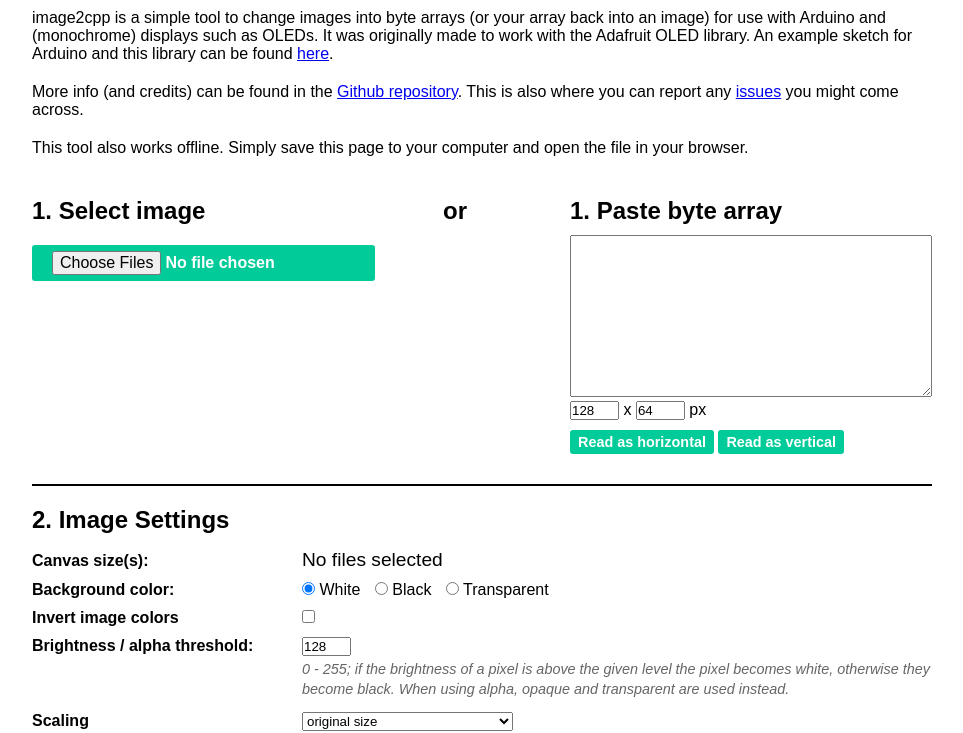
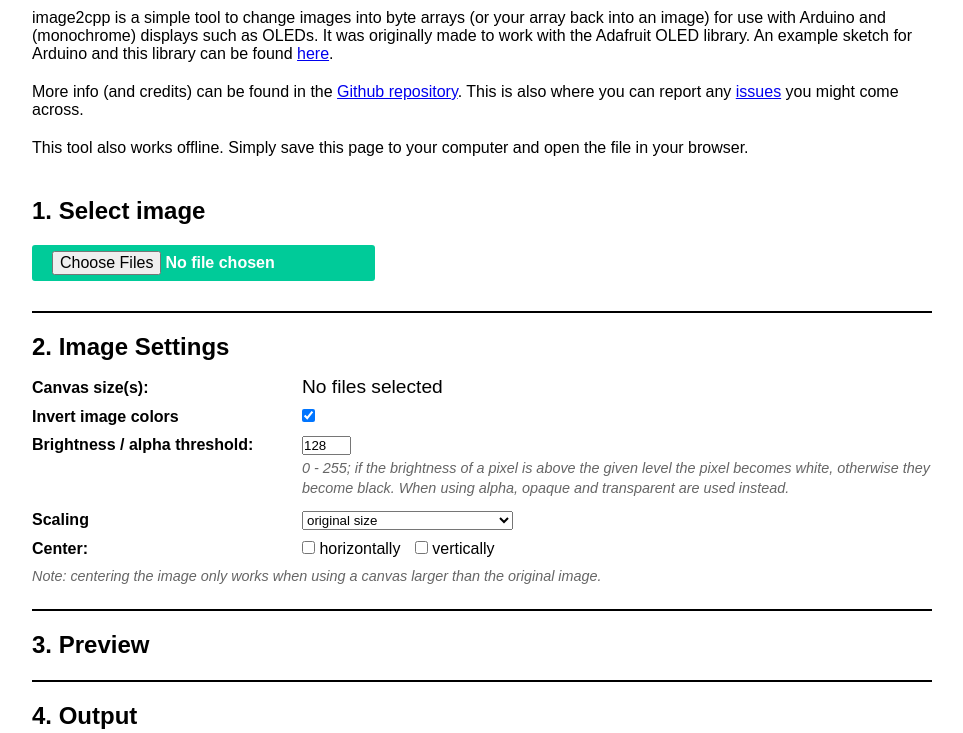
Before and after one commit to tratzla/tratzla.github.io, a plain HTML site: page index.html in a window 1280 px wide. Shown: the part 69-802 px from the top of the page, without its empty margins (158-1121 px from the left). Drawn offline with Linux system fonts and the light colour scheme.

Commit message:
Update index.html

```diff
--- a/index.html
+++ b/index.html
@@ -200,7 +200,7 @@
 					<h2 class="sub-section-title">1. Select image</h2>
 					<input type="file" id="file-input" name="file-input" multiple/><br />
 				</div>
-				<div class="column column-center">
+				<!--<div class="column column-center">
 					<h2 class="sub-section-title">or</h2>
 				</div>
 				<div class="column column-right">
@@ -212,7 +212,7 @@
 					</div>
 					<button onclick="handleTextInput('horizontal')">Read as horizontal</button>
 					<button onclick="handleTextInput('vertical')">Read as vertical</button>
-				</div>
+				</div>-->
 			</section>
 		</section>
 		<section class="section bottom-divider">
@@ -228,7 +228,7 @@
 							<button id="all-same-size">all same size</button>
 						</div>
 					</div>
-					<div class="table-row">
+					<!---<div class="table-row">
 						<div class="table-cell"><label>Background color:</label></div>
 						<div class="table-cell">
 							<input id="backgroundColorWhite" type="radio" name="backgroundColor" value="white" checked="checked" onchange="updateRadio('backgroundColor')"/>
@@ -238,11 +238,11 @@
 							<input id="backgroundColorTransparent" type="radio" name="backgroundColor" value="transparent" onchange="updateRadio('backgroundColor')"/>
 							<label for="backgroundColorTransparent" class="smallLabel">Transparent</label>
 						</div>
-					</div>
+					</div>--->
 					<div class="table-row">
 						<div class="table-cell"><label for="invertColors">Invert image colors</label></div>
 						<div class="table-cell">
-							<input id="invertColors" type="checkbox" onchange="updateBoolean('invertColors')" />
+							<input id="invertColors" type="checkbox" checked="checked" onchange="updateBoolean('invertColors')" />
 						</div>
 					</div>
 					<div class="table-row">
```
